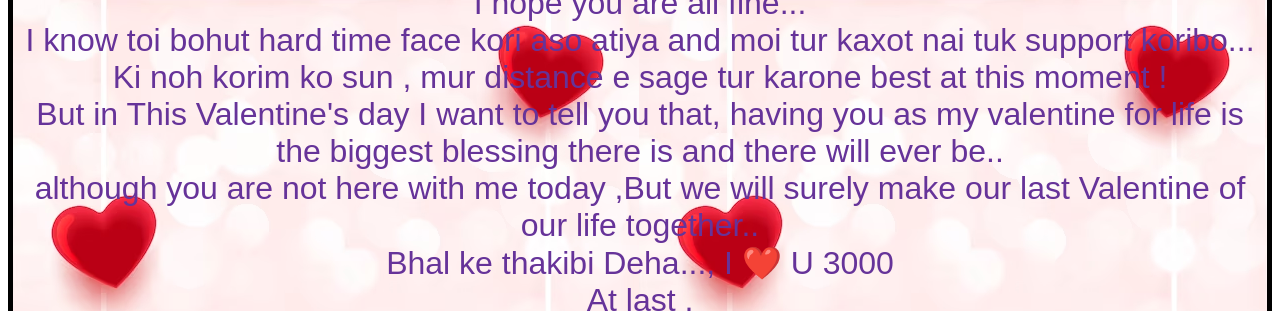
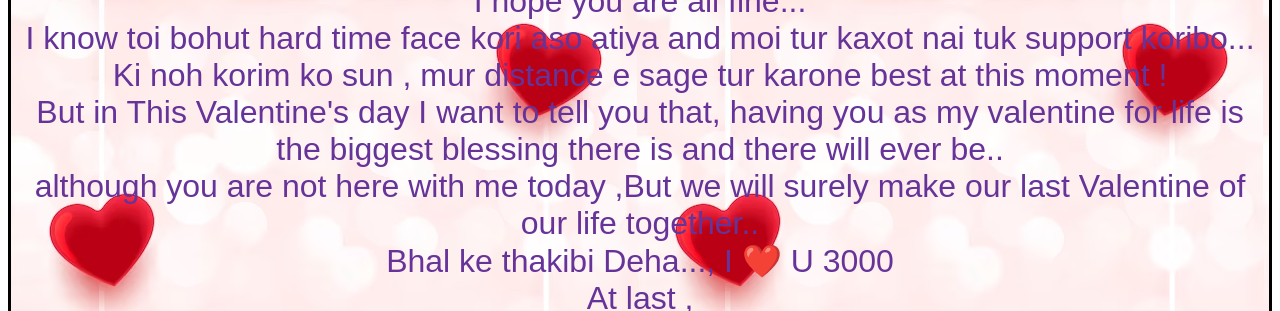
Before and after one commit to machayk/Valentine_final, a plain HTML site: page secondPage.html in a window 1280 px wide. Shown: the part 104-415 px from the top of the page. Drawn offline with Linux system fonts and the light colour scheme; a web font is replaced by a local one.

Commit message:
Update style.css

```diff
--- a/style.css
+++ b/style.css
@@ -14,7 +14,7 @@
     display: flex;
     justify-content: center;
     align-items: center;
-    border: solid 5px;
+    border: solid 3px;
 
 
 }
```
